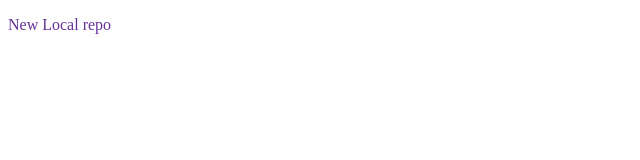
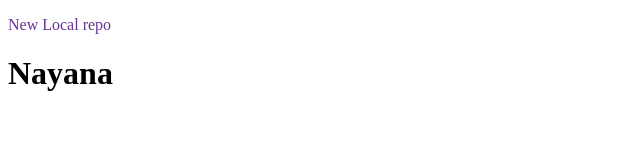
Before and after one commit to nayanapatil-041217/NewLocalrepo, a plain HTML site: page index.html in a window 1280 px wide. Shown: the whole page, without its empty margins (0-640 px from the left). Drawn offline with Linux system fonts and the light colour scheme.

Commit message:
change in feture1

```diff
--- a/index.html
+++ b/index.html
@@ -8,5 +8,6 @@
 </head>
 <body>
     <p>New Local repo</p>
+    <h1>Nayana</h1>
 </body>
 </html>
```
